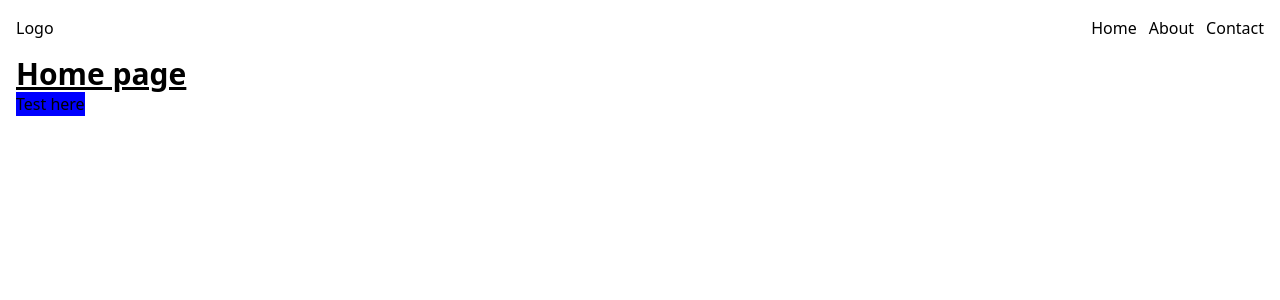
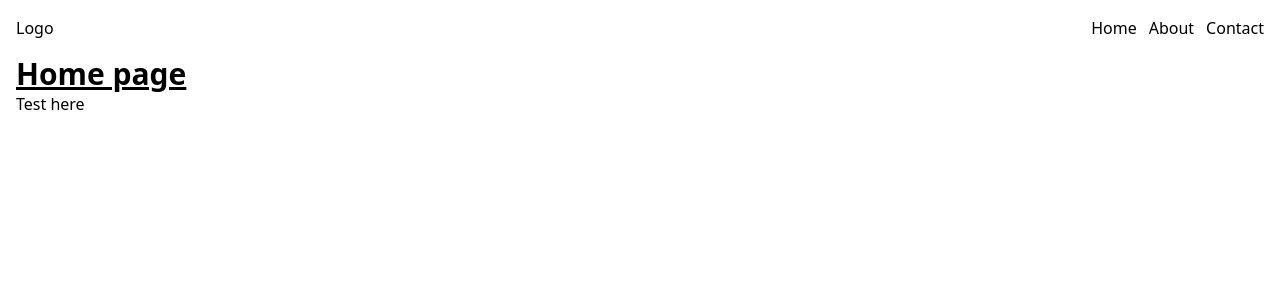
Before and after one commit to alekspanteli/next-13-basics, a Next.js app: page / in a window 1280 px wide. Shown: the top 300 px of the page. Built offline with nearby package versions, Linux system fonts and the light colour scheme.

Commit message:
Update buttons.css

```diff
--- a/app/styles/components/buttons.css
+++ b/app/styles/components/buttons.css
@@ -1,3 +1,3 @@
-.btn{
+/* .btn{
     @apply bg-[blue]
-}
+} */
```
